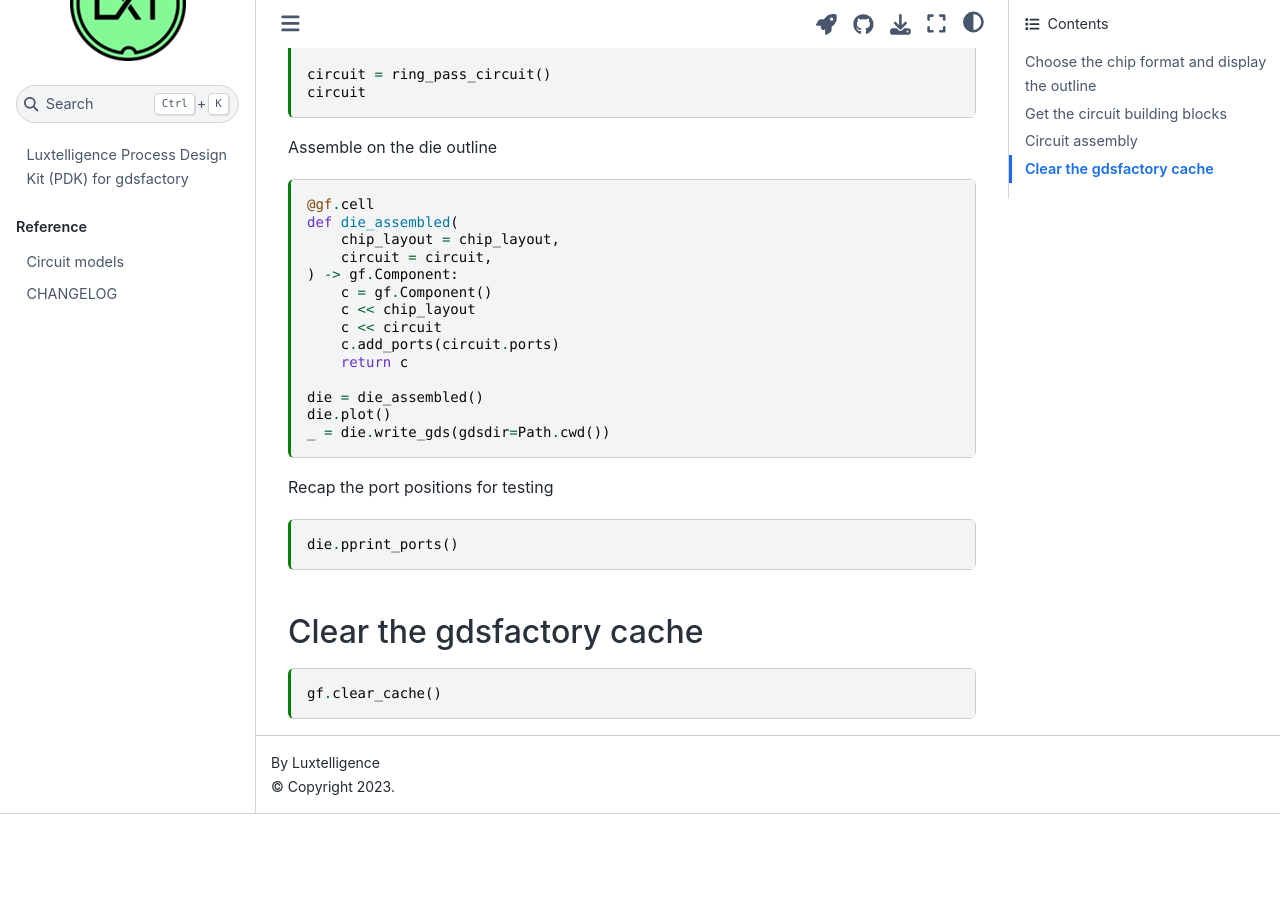
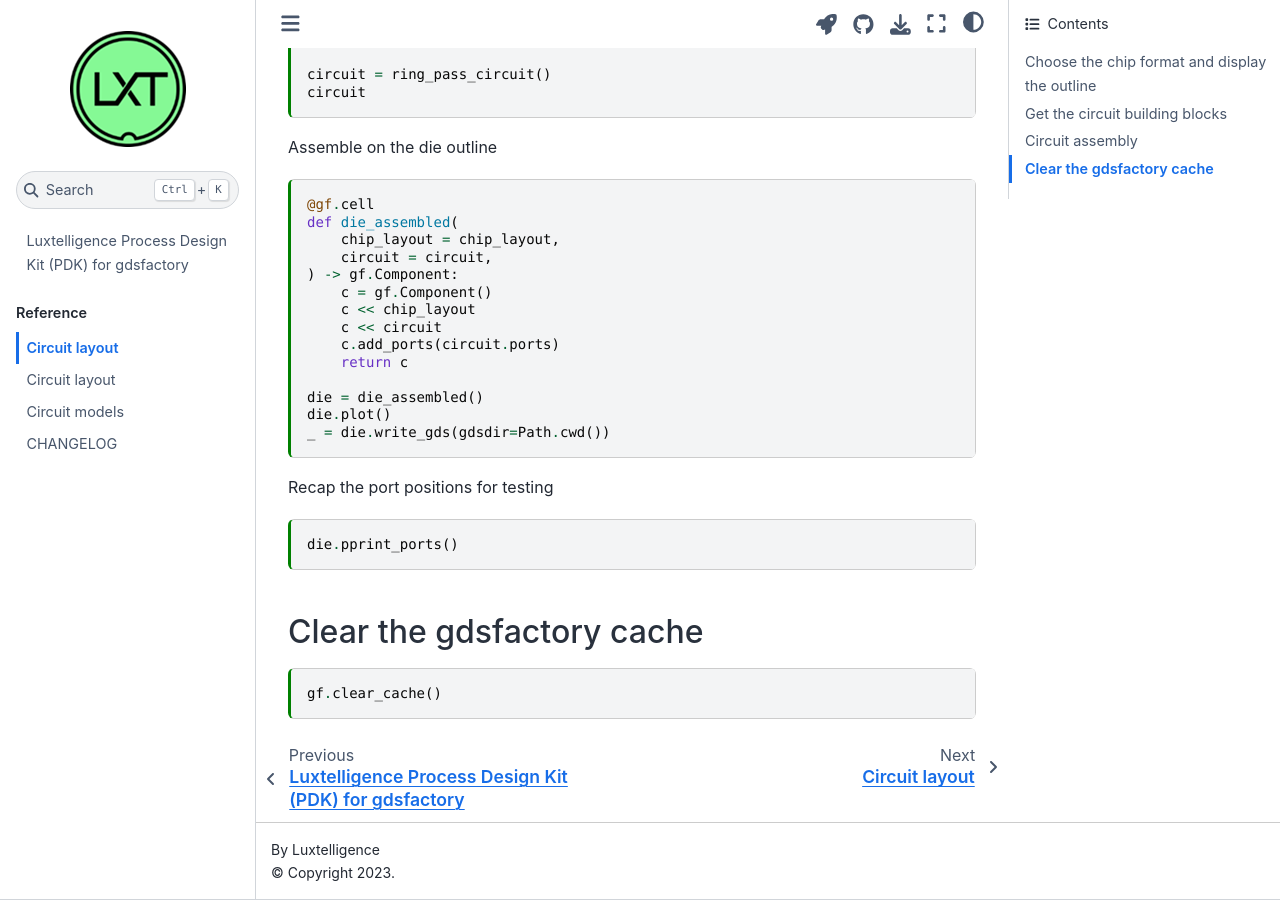
Before and after one commit to Luxtelligence/lxt_pdk_gf, a Jupyter Book: the page built from docs/notebooks/circuit_layout_lnoi400.ipynb, in a window 1280 px wide and 900 px high, scrolled down 3082 px. Built offline with Jupyter Book 1.0.4 settings and Sphinx 7.4.7 and the Sphinx Book theme 1.1.4, drawn with Linux system fonts in a browser that asks for light colours; pages that are not in the unit, such as notebooks, are missing from menus; before the commit the page ends 3896 px from its top, so only the background shows below that.

Commit message:
Update _toc.yml

```diff
--- a/docs/_toc.yml
+++ b/docs/_toc.yml
@@ -13,6 +13,7 @@ parts:
     chapters:
       - file: cells_lnoi400
       - file: cells_ltoi300
-      - file: notebooks/circuit_layout.ipynb
+      - file: notebooks/circuit_layout_lnoi400.ipynb
+      - file: notebooks/circuit_layout_ltoi300.ipynb
       - file: notebooks/models.ipynb
       - file: changelog
```
